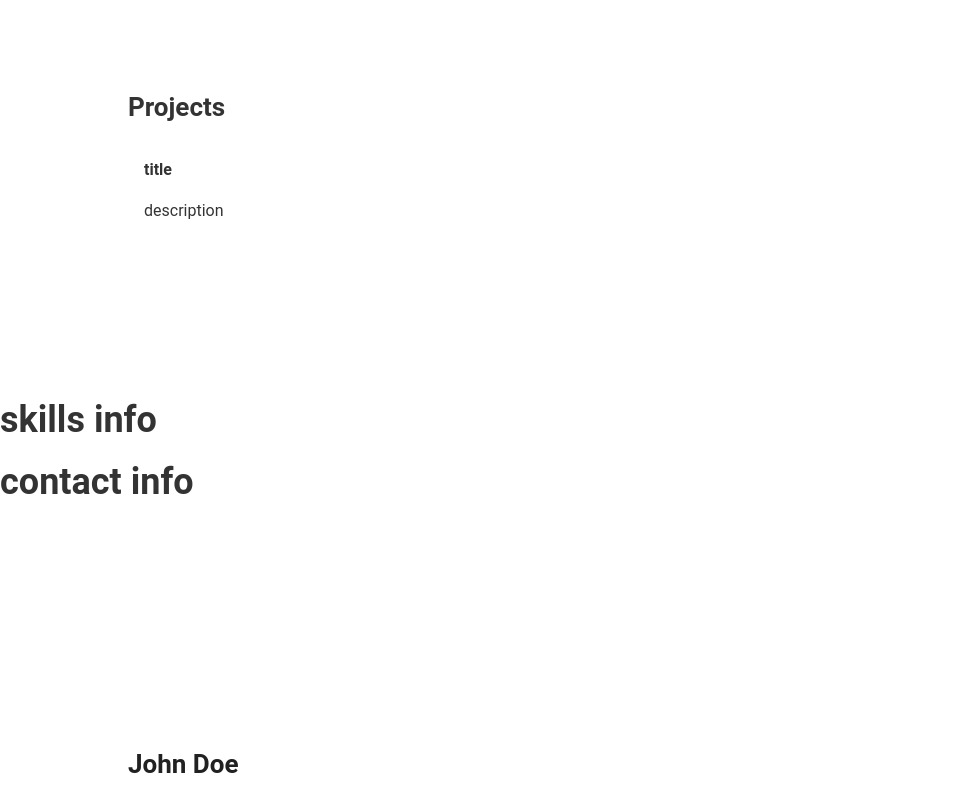
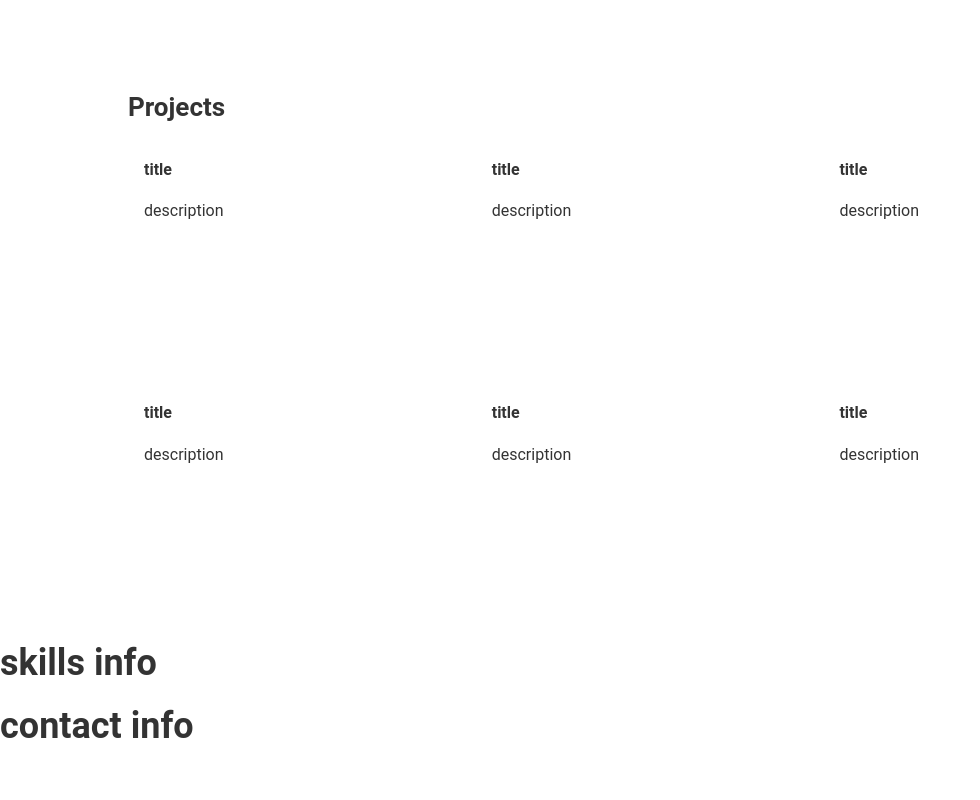
Before and after one commit to marinanicolai/react_portofolio, a React (Create React App) app: page / in a window 1280 px wide. Shown: the part 400-1200 px from the top of the page, without its empty margins (0-980 px from the left). Built offline with nearby package versions, Linux system fonts and the light colour scheme.

Commit message:
Projects

```diff
--- a/src/components/landing/Project/index.jsx
+++ b/src/components/landing/Project/index.jsx
@@ -16,7 +16,37 @@ export const Project = () => {
             <p>description</p>
           </Content>
         </Card>
-      </Grid>
+        <Card theme={theme}>
+          <Content>
+            <h4>title</h4>
+            <p>description</p>
+          </Content>
+        </Card>
+        <Card theme={theme}>
+          <Content>
+            <h4>title</h4>
+            <p>description</p>
+          </Content>
+        </Card>
+        <Card theme={theme} >
+          <Content>
+            <h4>title</h4>
+            <p>description</p>
+          </Content>
+        </Card >
+        <Card theme={theme} >
+          <Content>
+            <h4>title</h4>
+            <p>description</p>
+          </Content>
+        </Card >
+        <Card theme={theme} >
+          <Content>
+            <h4>title</h4>
+            <p>description</p>
+          </Content>
+        </Card >
+      </Grid >
     </Wrapper >
   );
 };
--- a/src/components/theme/Footer/index.jsx
+++ b/src/components/theme/Footer/index.jsx
@@ -7,7 +7,7 @@ export const Footer = () => (
         <Wrapper>
                 <Flex as={Container}>
                         <Details>
-                                <h2>John Doe</h2>
+                                <h2>Marina Nicolai</h2>
                                 <span>
                                         © All rights are reserved | {new Date().getFullYear()} | Made with{' '}
                                         <span aria-label="love" role="img">
```
Also changed, not shown: 1 other file (tests, documents, lock files or other folders).
